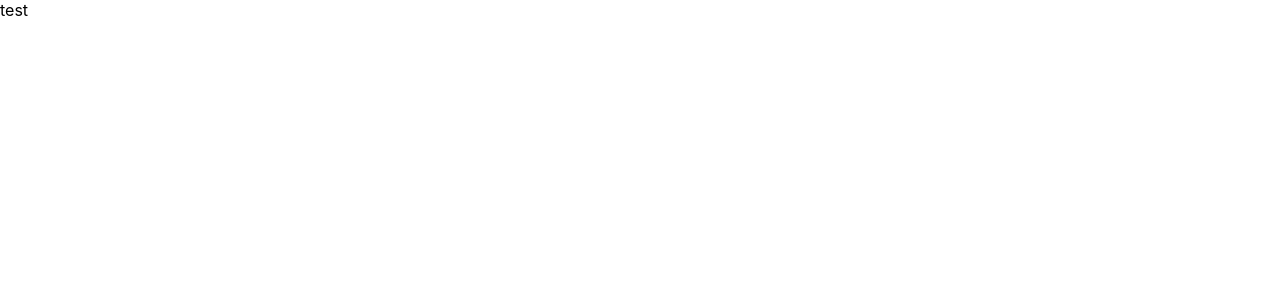
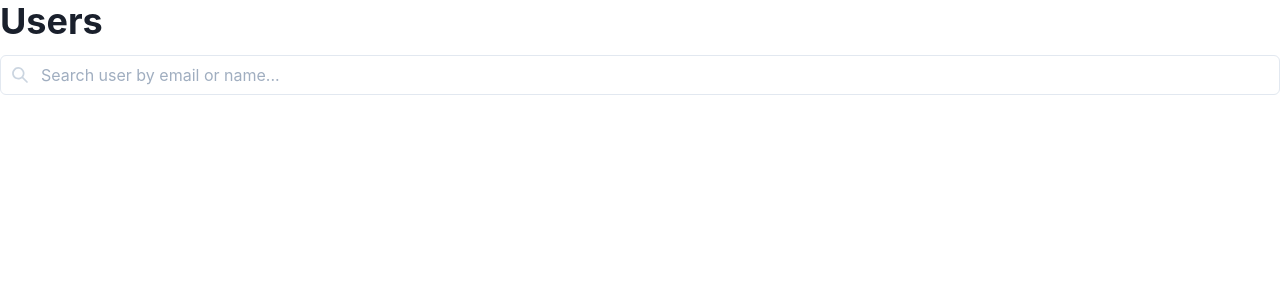
Before and after one commit to Robert-Fish/post-it, a Next.js app: page / in a window 1280 px wide. Shown: the top 300 px of the page. Built offline with nearby package versions, Linux system fonts and the light colour scheme.

Commit message:
added searchbar to homepage

```diff
--- a/package.json
+++ b/package.json
@@ -9,6 +9,7 @@
     "test": "jest"
   },
   "dependencies": {
+    "@chakra-ui/icons": "^1.0.13",
     "@chakra-ui/react": "^1.6.3",
     "@emotion/react": "^11",
     "@emotion/styled": "^11",
--- a/pages/_app.js
+++ b/pages/_app.js
@@ -1,7 +1,12 @@
-import '../styles/globals.css'
+import "../styles/globals.css";
+import { ChakraProvider } from "@chakra-ui/react";
 
 function MyApp({ Component, pageProps }) {
-  return <Component {...pageProps} />
+  return (
+    <ChakraProvider>
+      <Component {...pageProps} />
+    </ChakraProvider>
+  );
 }
 
-export default MyApp
+export default MyApp;
--- a/pages/index.js
+++ b/pages/index.js
@@ -1,6 +1,26 @@
-import Head from "next/head";
-import Image from "next/image";
+import { SearchIcon } from "@chakra-ui/icons";
+import { Heading, Input, InputGroup, InputLeftElement } from "@chakra-ui/react";
+import { useState } from "react";
 
 export default function Home() {
-  return <div>test</div>;
+  const [searchTerm, setTerm] = useState("");
+
+  return (
+    <>
+      <Heading>Users</Heading>
+      <InputGroup mt={3} mb={3} data-testid="searchbar">
+        <InputLeftElement
+          pointerEvents="none"
+          children={<SearchIcon color="gray.300" />}
+        />
+        <Input
+          onChange={(e) => setTerm(e.target.value)}
+          value={searchTerm}
+          bg="white"
+          variant="outline"
+          placeholder="Search user by email or name..."
+        />
+      </InputGroup>
+    </>
+  );
 }
```
Also changed, not shown: 2 other files (tests, documents, lock files or other folders).
